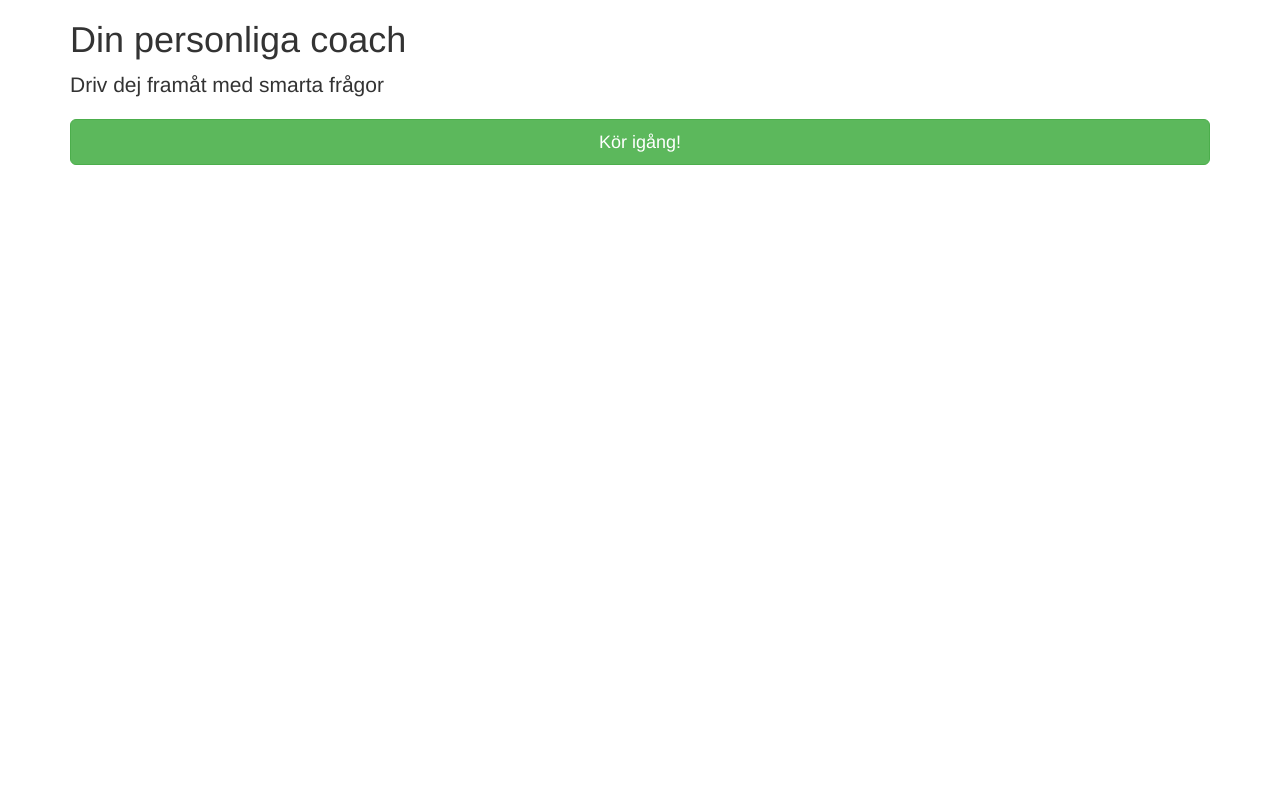
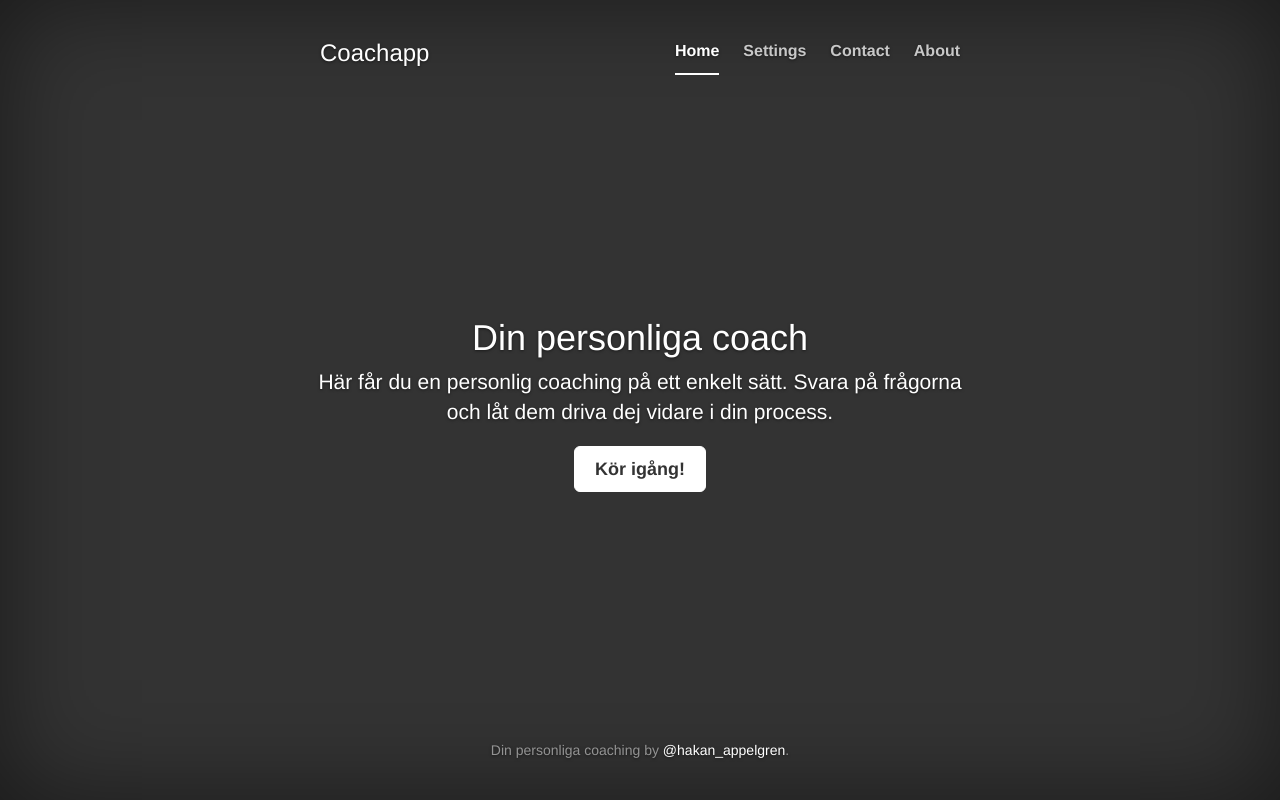
Before and after one commit to hakanappelgren/coachapp, a plain HTML site: page public/index.html in a window 1280 px wide. Drawn offline with nearby package versions, Linux system fonts and the light colour scheme.

Commit message:
updated to new css template

```diff
--- /dev/null
+++ b/public/css/cover.css
@@ -0,0 +1,163 @@
+/*
+ * Globals
+ */
+
+/* Links */
+a,
+a:focus,
+a:hover {
+  color: #fff;
+}
+
+/* Custom default button */
+.btn-default,
+.btn-default:hover,
+.btn-default:focus {
+  color: #333;
+  text-shadow: none; /* Prevent inheritance from `body` */
+  background-color: #fff;
+  border: 1px solid #fff;
+}
+
+
+/*
+ * Base structure
+ */
+
+html,
+body {
+  height: 100%;
+  background-color: #333;
+}
+body {
+  color: #fff;
+  text-align: center;
+  text-shadow: 0 1px 3px rgba(0,0,0,.5);
+}
+
+/* Extra markup and styles for table-esque vertical and horizontal centering */
+.site-wrapper {
+  display: table;
+  width: 100%;
+  height: 100%; /* For at least Firefox */
+  min-height: 100%;
+  -webkit-box-shadow: inset 0 0 100px rgba(0,0,0,.5);
+          box-shadow: inset 0 0 100px rgba(0,0,0,.5);
+}
+.site-wrapper-inner {
+  display: table-cell;
+  vertical-align: top;
+}
+.cover-container {
+  margin-right: auto;
+  margin-left: auto;
+}
+
+/* Padding for spacing */
+.inner {
+  padding: 30px;
+}
+
+
+/*
+ * Header
+ */
+.masthead-brand {
+  margin-top: 10px;
+  margin-bottom: 10px;
+}
+
+.masthead-nav > li {
+  display: inline-block;
+}
+.masthead-nav > li + li {
+  margin-left: 20px;
+}
+.masthead-nav > li > a {
+  padding-right: 0;
+  padding-left: 0;
+  font-size: 16px;
+  font-weight: bold;
+  color: #fff; /* IE8 proofing */
+  color: rgba(255,255,255,.75);
+  border-bottom: 2px solid transparent;
+}
+.masthead-nav > li > a:hover,
+.masthead-nav > li > a:focus {
+  background-color: transparent;
+  border-bottom-color: #a9a9a9;
+  border-bottom-color: rgba(255,255,255,.25);
+}
+.masthead-nav > .active > a,
+.masthead-nav > .active > a:hover,
+.masthead-nav > .active > a:focus {
+  color: #fff;
+  border-bottom-color: #fff;
+}
+
+@media (min-width: 768px) {
+  .masthead-brand {
+    float: left;
+  }
+  .masthead-nav {
+    float: right;
+  }
+}
+
+
+/*
+ * Cover
+ */
+
+.cover {
+  padding: 0 20px;
+}
+.cover .btn-lg {
+  padding: 10px 20px;
+  font-weight: bold;
+}
+
+
+/*
+ * Footer
+ */
+
+.mastfoot {
+  color: #999; /* IE8 proofing */
+  color: rgba(255,255,255,.5);
+}
+
+
+/*
+ * Affix and center
+ */
+
+@media (min-width: 768px) {
+  /* Pull out the header and footer */
+  .masthead {
+    position: fixed;
+    top: 0;
+  }
+  .mastfoot {
+    position: fixed;
+    bottom: 0;
+  }
+  /* Start the vertical centering */
+  .site-wrapper-inner {
+    vertical-align: middle;
+  }
+  /* Handle the widths */
+  .masthead,
+  .mastfoot,
+  .cover-container {
+    width: 100%; /* Must be percentage or pixels for horizontal alignment */
+  }
+}
+
+@media (min-width: 992px) {
+  .masthead,
+  .mastfoot,
+  .cover-container {
+    width: 700px;
+  }
+}
--- a/public/index.html
+++ b/public/index.html
@@ -1,44 +1,87 @@
-<html>
+<!DOCTYPE html>
+<html lang="en">
   <head>
     <meta charset="utf-8">
     <meta http-equiv="X-UA-Compatible" content="IE=edge">
     <meta name="viewport" content="width=device-width, initial-scale=1">
     <!-- The above 3 meta tags *must* come first in the head; any other head content must come *after* these tags -->
-    <meta name="description" content="Coacha dej själv">
-    <meta name="author" content="Håkan Appelgren">
+    <meta name="description" content="">
+    <meta name="author" content="">
     <link rel="icon" href="../../favicon.ico">
-    <title>Coach-app</title>
+
+    <title>Coachapp</title>
 
     <!-- Bootstrap core CSS -->
     <link href="/css/bootstrap.min.css" rel="stylesheet">
+
     <!-- IE10 viewport hack for Surface/desktop Windows 8 bug -->
-    <link href="../../assets/css/ie10-viewport-bug-workaround.css" rel="stylesheet">
+  <!--  <link href="/css/ie10-viewport-bug-workaround.css" rel="stylesheet"> -->
 
     <!-- Custom styles for this template -->
-    <link href="signin.css" rel="stylesheet">
+    <link href="/css/cover.css" rel="stylesheet">
 
     <!-- Just for debugging purposes. Don't actually copy these 2 lines! -->
     <!--[if lt IE 9]><script src="../../assets/js/ie8-responsive-file-warning.js"></script><![endif]-->
-    <script src="../../assets/js/ie-emulation-modes-warning.js"></script>
+    <!-- <script src="../../assets/js/ie-emulation-modes-warning.js"></script> -->
 
+    <!-- HTML5 shim and Respond.js for IE8 support of HTML5 elements and media queries -->
+    <!--[if lt IE 9]>
+      <script src="https://oss.maxcdn.com/html5shiv/3.7.3/html5shiv.min.js"></script>
+      <script src="https://oss.maxcdn.com/respond/1.4.2/respond.min.js"></script>
+    <![endif]-->
   </head>
 
   <body>
-    <div class="container">
-      <div class="page-title">
-        <h1>Din personliga coach</h1>
-        <p class="lead">Driv dej framåt med smarta frågor</p>
-      </div><!-- /.page-title -->
 
-      <form class="form-signin" action="/coachquestion" method="POST">
-        <div class="continue-section">
-          <p>
-          <button type="submit" class="btn btn-lg btn-success btn-block">Kör igång!</button>
-          </p>
+    <div class="site-wrapper">
+
+      <div class="site-wrapper-inner">
+
+        <div class="cover-container">
+
+          <div class="masthead clearfix">
+            <div class="inner">
+              <h3 class="masthead-brand">Coachapp</h3>
+              <nav>
+                <ul class="nav masthead-nav">
+                  <li class="active"><a href="index.html">Home</a></li>
+                  <li><a href="settings.html">Settings</a></li>
+                  <li><a href="contacts.html">Contact</a></li>
+                  <li><a href="about.html">About</a></li>
+                </ul>
+              </nav>
+            </div>
+          </div>
+
+          <div class="inner cover">
+            <h1 class="cover-heading">Din personliga coach</h1>
+            <p class="lead">Här får du en personlig coaching på ett enkelt sätt. Svara på frågorna och låt dem driva dej vidare i din process.</p>
+            <p class="lead">
+              <form class="form-signin" action="/coachquestion" method="POST">
+                <a href="/coachquestion" class="btn btn-lg btn-default">Kör igång!</a>
+              </form>
+            </p>
+          </div>
+
+          <div class="mastfoot">
+            <div class="inner">
+              <p>Din personliga coaching by <a href="https://twitter.com/hakan_appelgren">@hakan_appelgren</a>.</p>
+            </div>
+          </div>
+
         </div>
-      </form>
-    </div><!-- /.container -->
 
-  <script src="/js/bootstrap.min.js"></script>
+      </div>
+
+    </div>
+
+    <!-- Bootstrap core JavaScript
+    ================================================== -->
+    <!-- Placed at the end of the document so the pages load faster -->
+    <script src="https://ajax.googleapis.com/ajax/libs/jquery/1.12.4/jquery.min.js"></script>
+    <script>window.jQuery || document.write('<script src="../../assets/js/vendor/jquery.min.js"><\/script>')</script>
+    <script src="../../dist/js/bootstrap.min.js"></script>
+    <!-- IE10 viewport hack for Surface/desktop Windows 8 bug -->
+<!--    <script src="../../assets/js/ie10-viewport-bug-workaround.js"></script> -->
   </body>
 </html>
```
Also changed, not shown: public/question.html (+46 -16 lines).
